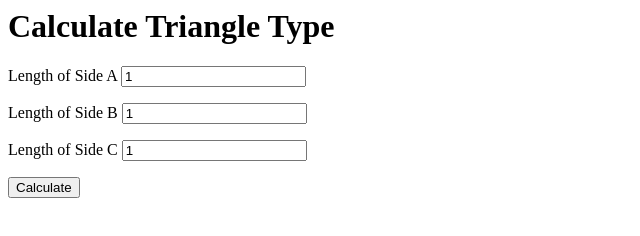
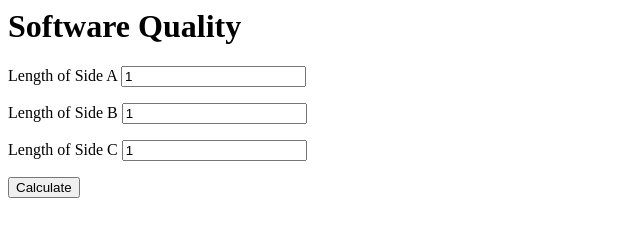
Before and after one commit to Thector4/Calidad, a plain HTML site: page index.html in a window 1280 px wide. Shown: the whole page, without its empty margins (0-640 px from the left). Drawn offline with Linux system fonts and the light colour scheme.

Commit message:
Update index.html

```diff
--- a/index.html
+++ b/index.html
@@ -29,7 +29,7 @@
     </script>
     </head>
     <body>
-        <h1> Calculate Triangle Type </h1>
+        <h1> Software Quality </h1>
         <p>
         Length of Side A <input name="input-a" id="input-a" value="1"> </input>
         </p>
```
